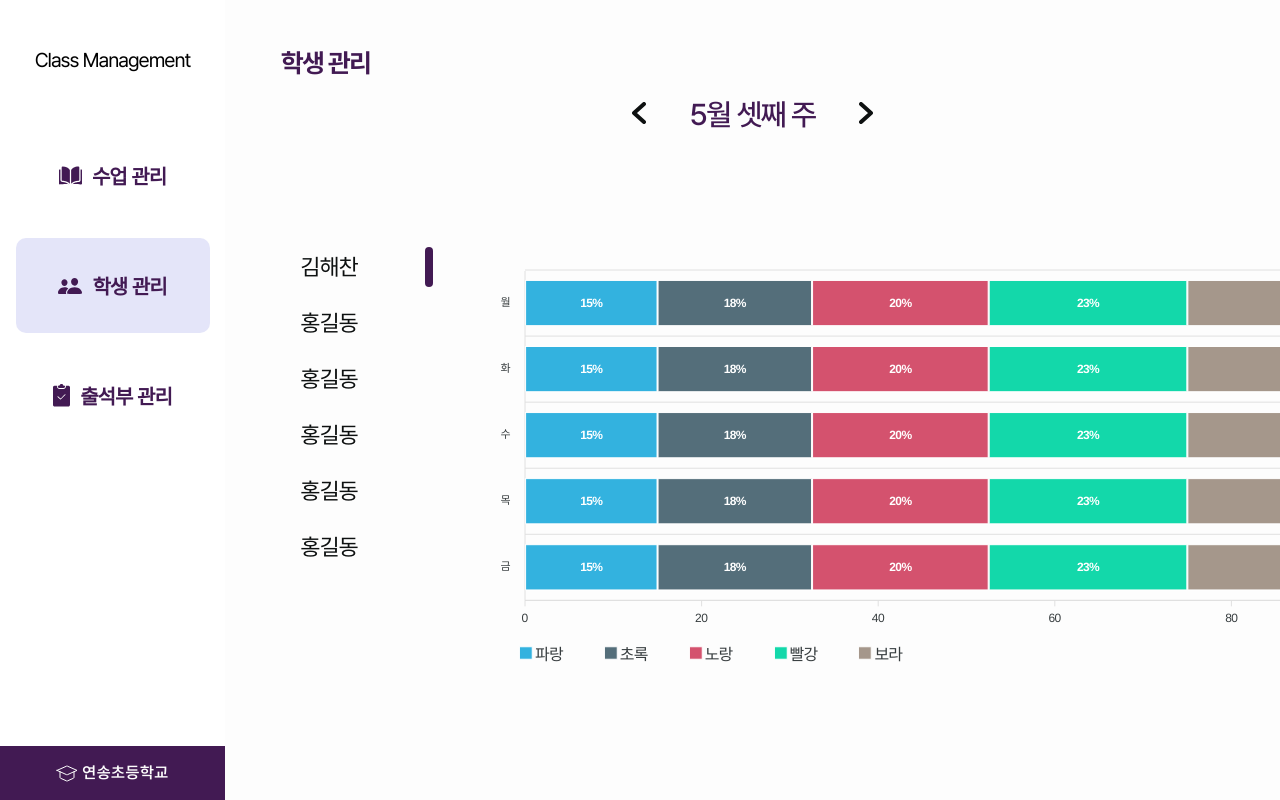
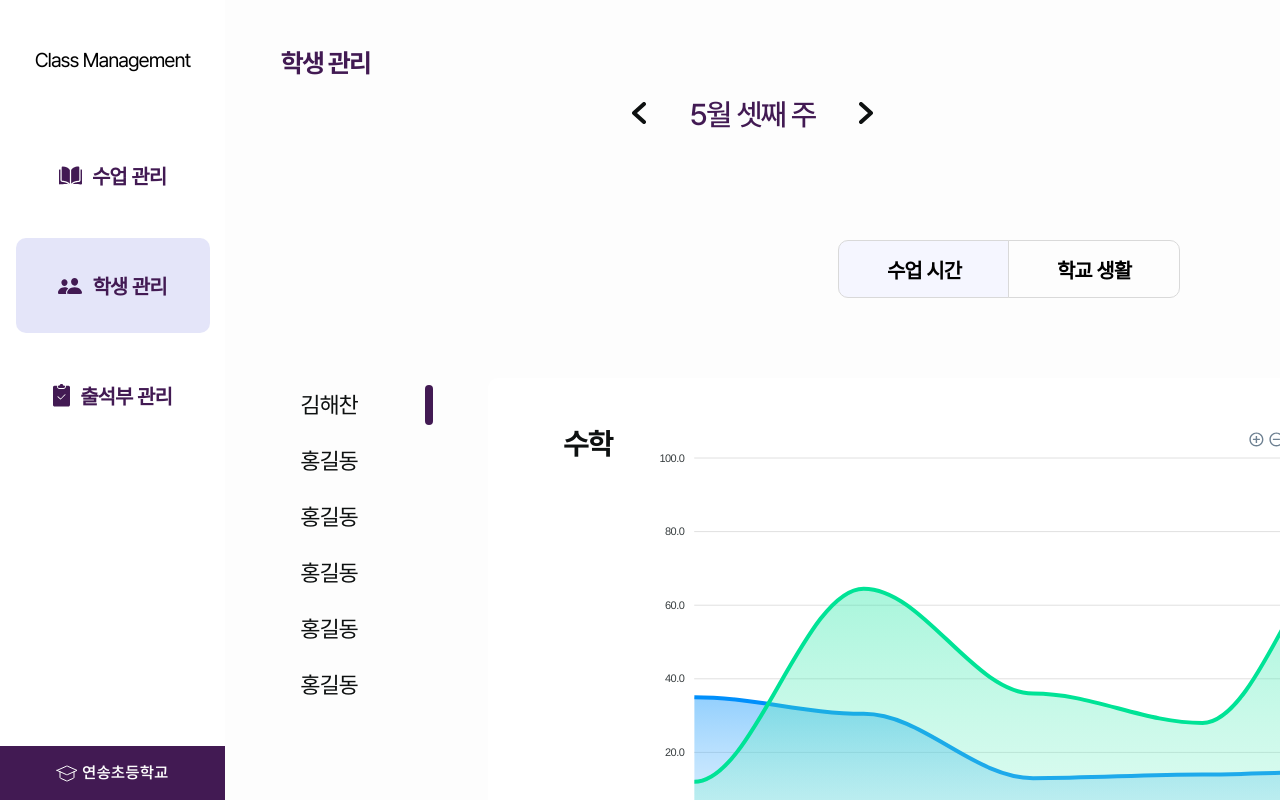
Before and after one commit to MJU-ClassmanagementSystem/Client, a React (Vite) app: page /manageStudent/1 in a window 1280 px wide. Built offline with nearby package versions, Linux system fonts and the light colour scheme.

Commit message:
feat(chartviewbutton): 버튼으로 페이지에서 볼 수 있는 차트 변경

```diff
--- a/src/pages/ManageStudent/index.tsx
+++ b/src/pages/ManageStudent/index.tsx
@@ -1,4 +1,6 @@
 import classNames from 'classnames/bind'
+import { useState } from 'react'
+import Chart from 'src/components/features/Chart'
 import EmotionChart from 'src/components/features/EmotionChart'
 import StudentList from 'src/components/features/StudentList'
 import FullScreen from 'src/components/layout/FullScreen'
@@ -70,16 +72,59 @@ const student = [
   },
 ]
 
+const chartCategories = ['월', '화', '수', '목', '금']
+const chartData = [
+  {
+    subjectName: '수학',
+    focusRate: [35.0, 30.5, 13.0, 14.0, 15.0],
+    interestRate: [12.0, 64.5, 36.0, 28.0, 84.0],
+  },
+  {
+    subjectName: '과학',
+    focusRate: [35.0, 30.5, 13.0, 14.0, 15.0],
+    interestRate: [6.0, 34.5, 64.0, 36.0, 64.0],
+  },
+  {
+    subjectName: '영어',
+    focusRate: [76.0, 74.5, 45.0, 63.0, 15.0],
+    interestRate: [76.0, 45.5, 15.0, 14.0, 63.0],
+  },
+]
+
 const ManageStudentPage = () => {
+  const [chartVisible, setChartVisible] = useState('chart')
   return (
     <FullScreen className={cx('manageStudentPage')}>
       <Header menuTitle="학생 관리" />
+      <div className={cx('buttonWrap')}>
+        <button
+          className={cx('button', {
+            activeButton: chartVisible === 'chart',
+            inactiveButton: chartVisible !== 'chart',
+          })}
+          onClick={() => setChartVisible('chart')}
+        >
+          수업 시간
+        </button>
+        <button
+          className={cx('button', {
+            activeButton: chartVisible === 'emotion',
+            inactiveButton: chartVisible !== 'emotion',
+          })}
+          onClick={() => setChartVisible('emotion')}
+        >
+          학교 생활
+        </button>
+      </div>
       <div className={cx('contents')}>
         <div className={cx('listWrap')}>
           <StudentList students={student} />
         </div>
         <main className={cx('chartWrap')}>
-          <EmotionChart data={data} />
+          {chartVisible === 'emotion' && <EmotionChart data={data} />}
+          {chartVisible === 'chart' && (
+            <Chart data={chartData} categories={chartCategories} />
+          )}
         </main>
       </div>
     </FullScreen>
--- a/src/pages/ManageStudent/manageStudent.module.scss
+++ b/src/pages/ManageStudent/manageStudent.module.scss
@@ -5,6 +5,39 @@
   height: 100%;
   overflow: scroll;
   background-color: color.$WHITE;
+
+  .buttonWrap {
+    display: flex;
+    justify-content: flex-end;
+    margin-bottom: 80px;
+
+    button {
+      width: 172px;
+      height: 58px;
+      font-size: 20px;
+      font-weight: 600;
+      border: 1px solid color.$BORDER;
+      border-radius: 10px 0 0 10px;
+
+      &:hover {
+        background-color: color.$ACTIVE;
+      }
+
+      &:last-child {
+        margin-right: 100px;
+        margin-left: -2px;
+        border-radius: 0 10px 10px 0;
+      }
+    }
+  }
+
+  .activeButton {
+    background-color: color.$ACTIVE;
+  }
+
+  .inactiveButton {
+    background-color: color.$WHITE;
+  }
 
   .contents {
     display: flex;
```
